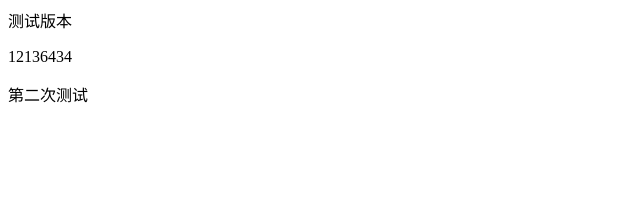
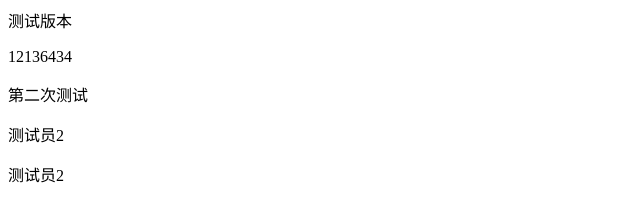
Before and after one commit to chenyanying0517/mydemo, a plain HTML site: page index.html in a window 1280 px wide. Shown: the whole page, without its empty margins (0-640 px from the left). Drawn offline with Linux system fonts and the light colour scheme.

Commit message:
新功能

```diff
--- a/index.html
+++ b/index.html
@@ -10,5 +10,7 @@
     <div>测试版本</div>
     <p>12136434</p>
     <div>第二次测试</div>
+    <p>测试员2</p>
+    <p>测试员2</p>
 </body>
 </html>
```
